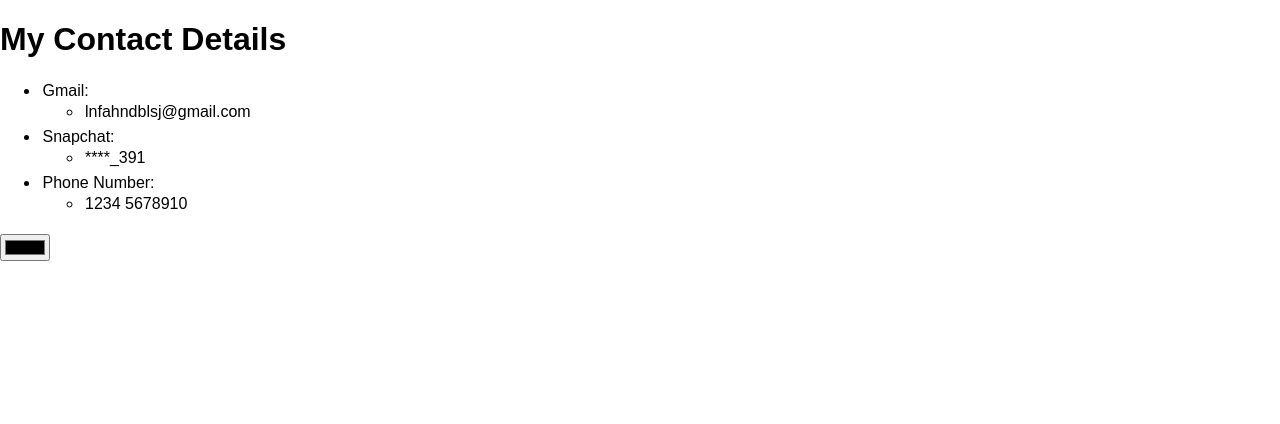
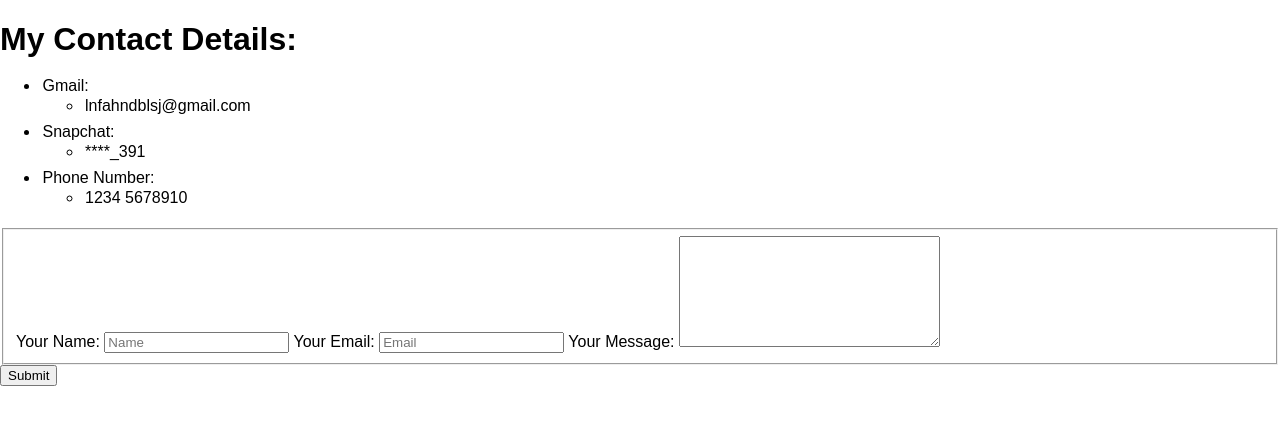
Before and after one commit to Aneeq-Tahir/my-website, a plain HTML site: page Personal Site/contacts.html in a window 1280 px wide. Drawn offline with Linux system fonts and the light colour scheme.

Commit message:
Update contacts.html

```diff
--- a/Personal Site/contacts.html
+++ b/Personal Site/contacts.html
@@ -5,14 +5,21 @@
 	<meta name="viewport" content="width=device-width, initial-scale=1.0">
 	<title>Contact Me</title>
     <link rel="stylesheet" type="text/css" href="styles.css">
+    <link rel="icon" type="image/jpg/png" href="Personal Site/pfp.png">
+    <link href="https://fonts.googleapis.com/css2?family=Jost:wght@400&display=swap" rel="stylesheet">
+    <link href="https://fonts.googleapis.com/css2?family=Dancing+Script:wght@600&display=swap" rel="stylesheet">
     <style>
 	li {
 		padding: 2.5px;
 	}
+	h1 {
+		margin-bottom: 0px;
+	}
     </style>
 </head>
 <body>
-	<h1>My Contact Details</h1>
+	<div class="center">
+		<h1>My Contact Details:</h1>
 		<ul>
 			<li>Gmail:
 			    <ul>
@@ -30,7 +37,17 @@
 				</ul>
 			</li>
 		</ul>
-    <input type="color">
-
+		<form action="mailto:aneeqtaslam391@gmail.com" method="post" enctype="text/plain">
+			<fieldset>
+				<label for="name">Your Name:</label>
+				<input type="text" placeholder="Name" name="Name" id="name">
+				<label for="email">Your Email:</label>
+				<input type="email" placeholder="Email" name="Email" id="email">
+				<label for="msg">Your Message:</label>
+				<textarea name="Message" id="msg" cols="30" rows="7"></textarea>
+			</fieldset>
+			<input type="submit" name="Submit" id="submit">
+		</form>
+    </div>
 </body>
 </html>
```
Lines whose indentation alone changed are shown as unchanged.
